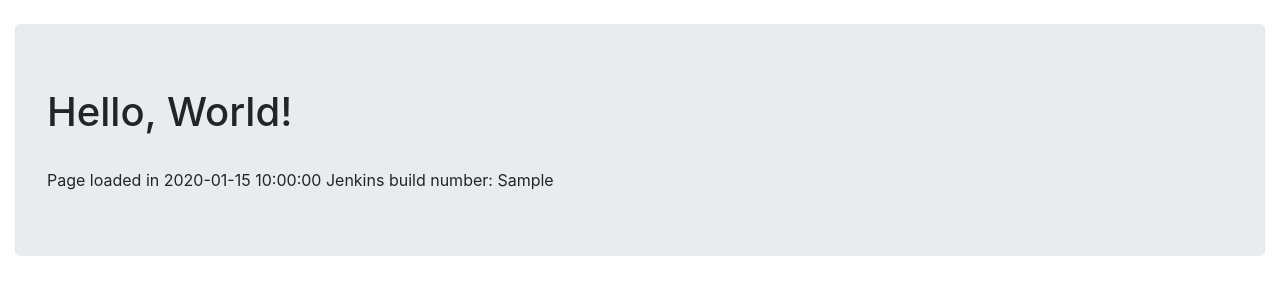
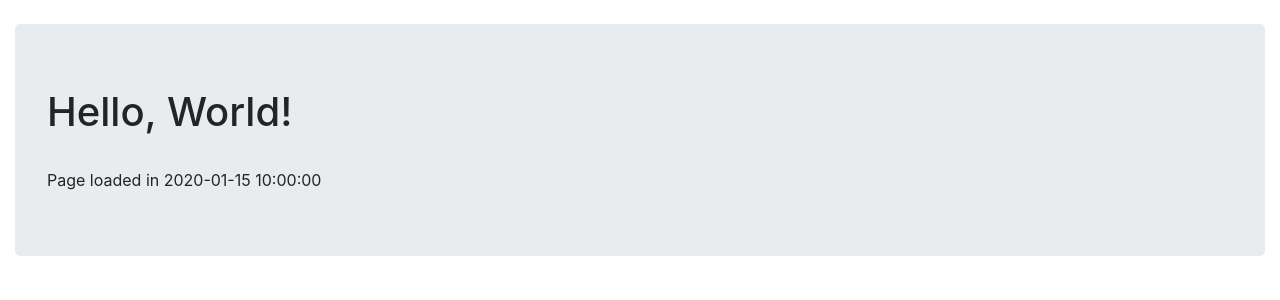
Before and after one commit to BaldrOdinson/mgf, a Flask app: template test_app/core/templates/core/index.html in a window 1280 px wide. Shown: the top 300 px of the page. Run offline with Flask 2, Linux system fonts and the light colour scheme; the template is opened without the code that fills it: most values are stand-ins (such as "Sample title", 1, 10 or a date in 2020); some libraries are stand-ins or nearby versions.

Commit message:
Clean build_no from html

```diff
--- a/test_app/core/templates/core/index.html
+++ b/test_app/core/templates/core/index.html
@@ -17,7 +17,6 @@
         <h1>Hello, World!</h1>
         <br>
         Page loaded in {{time}}
-        Jenkins build number: {{build_no}}
       </div>
     </div>
   </body>
--- a/test_app/core/views.py
+++ b/test_app/core/views.py
@@ -7,7 +7,5 @@ core = Blueprint('core', __name__, template_folder='templates/core')
 @core.route('/')
 def index():
     time = str(strftime("%Y-%m-%d %H:%M:%S", gmtime()))
-    build_number = str(os.environ[BUILD_NUMBER])
     return render_template('index.html',
-                                time=time,
-                                build_no=build_number)
+                                time=time)
```
